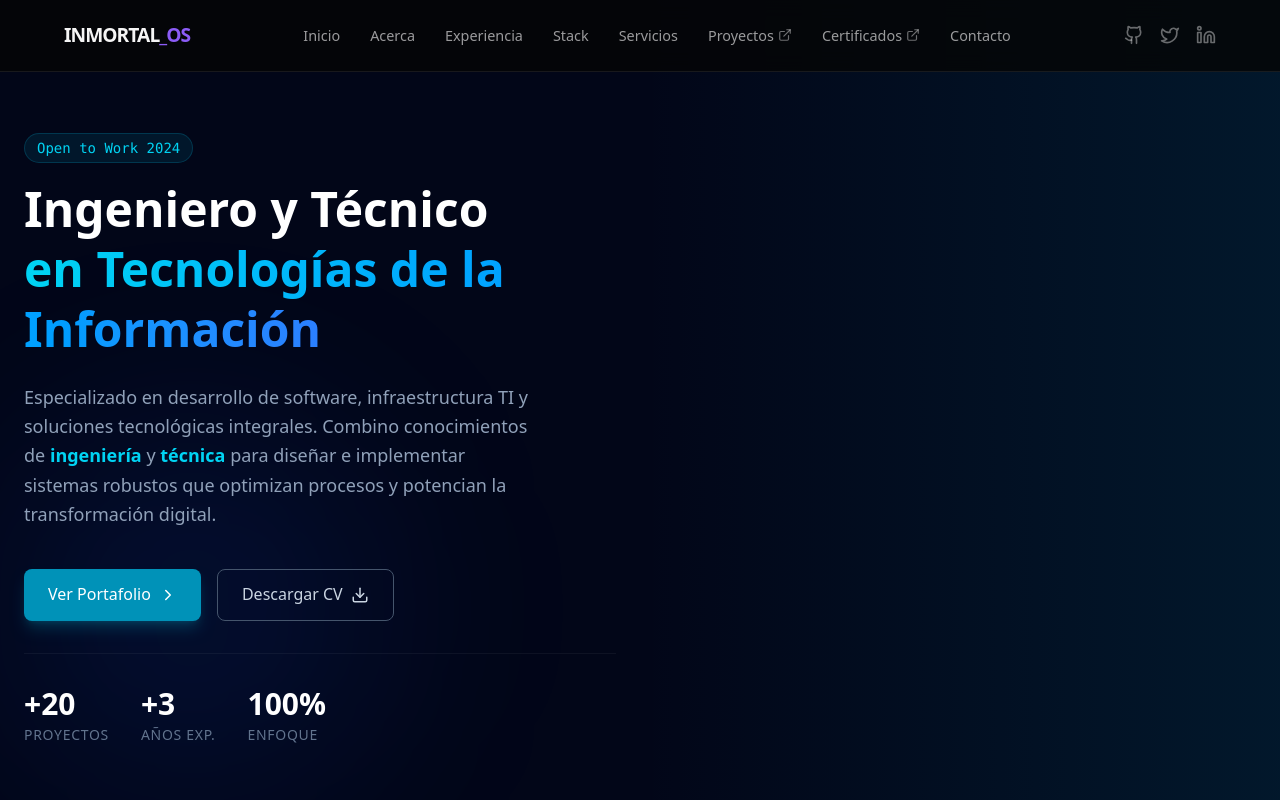
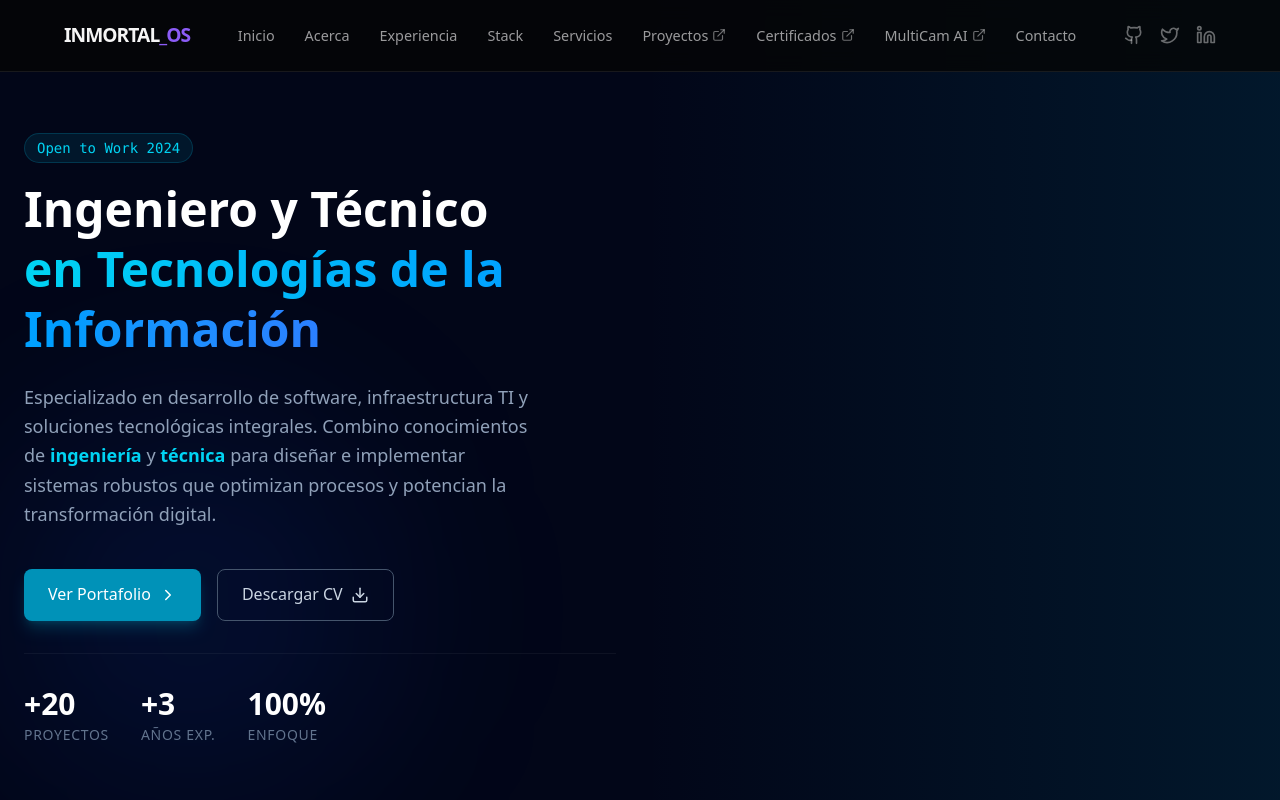
Before and after one commit to 1inmortal/web-inmortal, a React (Vite) app in the folder portfolio-react/: page / in a window 1280 px wide. Shown: the top 800 px of the page. Built offline with nearby package versions, Linux system fonts and the light colour scheme.

Commit message:
feat: integrar MultiCam AI en el portafolio y menú de navegación

```diff
--- a/portfolio-react/src/components/Header/Header.jsx
+++ b/portfolio-react/src/components/Header/Header.jsx
@@ -166,6 +166,29 @@ const Header = () => {
     return `https://${GITHUB_USER}.github.io/${REPO_NAME}/${PROJECTS_PATH}/index.html`;
   };
 
+  // Función para obtener la URL de MultiCam según el entorno
+  const getMultiCamUrl = () => {
+    if (window.location.hostname === 'localhost' || window.location.hostname === '127.0.0.1') {
+      return 'http://localhost:5173'; // puerto por defecto de vite para multicam
+    }
+
+    const REPO_NAME = 'web-inmortal';
+    const MULTICAM_PATH = 'multicam';
+    const hostname = window.location.hostname;
+
+    if (hostname.includes('github.io')) {
+      const parts = hostname.split('.');
+      if (parts.length >= 2) {
+        const githubUser = parts[0];
+        const pathname = window.location.pathname;
+        const pathSegments = pathname.split('/').filter(p => p);
+        const currentRepo = pathSegments[0] || REPO_NAME;
+        return `https://${githubUser}.github.io/${currentRepo}/${MULTICAM_PATH}/index.html`;
+      }
+    }
+    return `https://1inmortal.github.io/web-inmortal/${MULTICAM_PATH}/index.html`;
+  };
+
   // Enlaces de navegación
   // Para enlaces externos, usa la URL completa (ej: 'https://otra-app.com')
   // Para enlaces internos, usa anclas (ej: '#inicio')
@@ -177,6 +200,7 @@ const Header = () => {
     { name: 'Servicios', href: '#servicios' },
     { name: 'Proyectos', href: getProjectsUrl() }, // App de proyectos-react
     { name: 'Certificados', href: getCertificatesUrl() },
+    { name: 'MultiCam AI', href: getMultiCamUrl() },
     { name: 'Contacto', href: '#contacto' },
   ];
 
--- a/portfolio-react/src/data/projects.json
+++ b/portfolio-react/src/data/projects.json
@@ -31,13 +31,13 @@
   },
   {
     "id": 4,
-    "title": "Video Sync Panel",
-    "category": "CV / Video Sync",
-    "image": "https://images.unsplash.com/photo-1551288049-bebda4e38f71?q=80&w=1000&auto=format&fit=crop",
-    "description": "Sistema interactivo de análisis de video con checkpoints y seguimiento en tiempo real.",
-    "technologies": ["JavaScript", "HTML5", "Video API"],
-    "status": "INTERACTIVE",
-    "link": "#"
+    "title": "MultiCam AI Industrial",
+    "category": "Computer Vision / AI",
+    "image": "https://images.unsplash.com/photo-1557597774-9d2739f85a76?q=80&w=1000&auto=format&fit=crop",
+    "description": "Sistema de visión artificial para seguridad perimetral. Transforma flujos RTSP legacy en alertas tácticas mediante YOLOv8 On-Premise.",
+    "technologies": ["OpenCV", "Python", "Vite/React", "GSAP"],
+    "status": "LIVE",
+    "link": "./multicam/"
   },
   {
     "id": 5,
```
Also changed, not shown: 1 other file (tests, documents, lock files or other folders).
